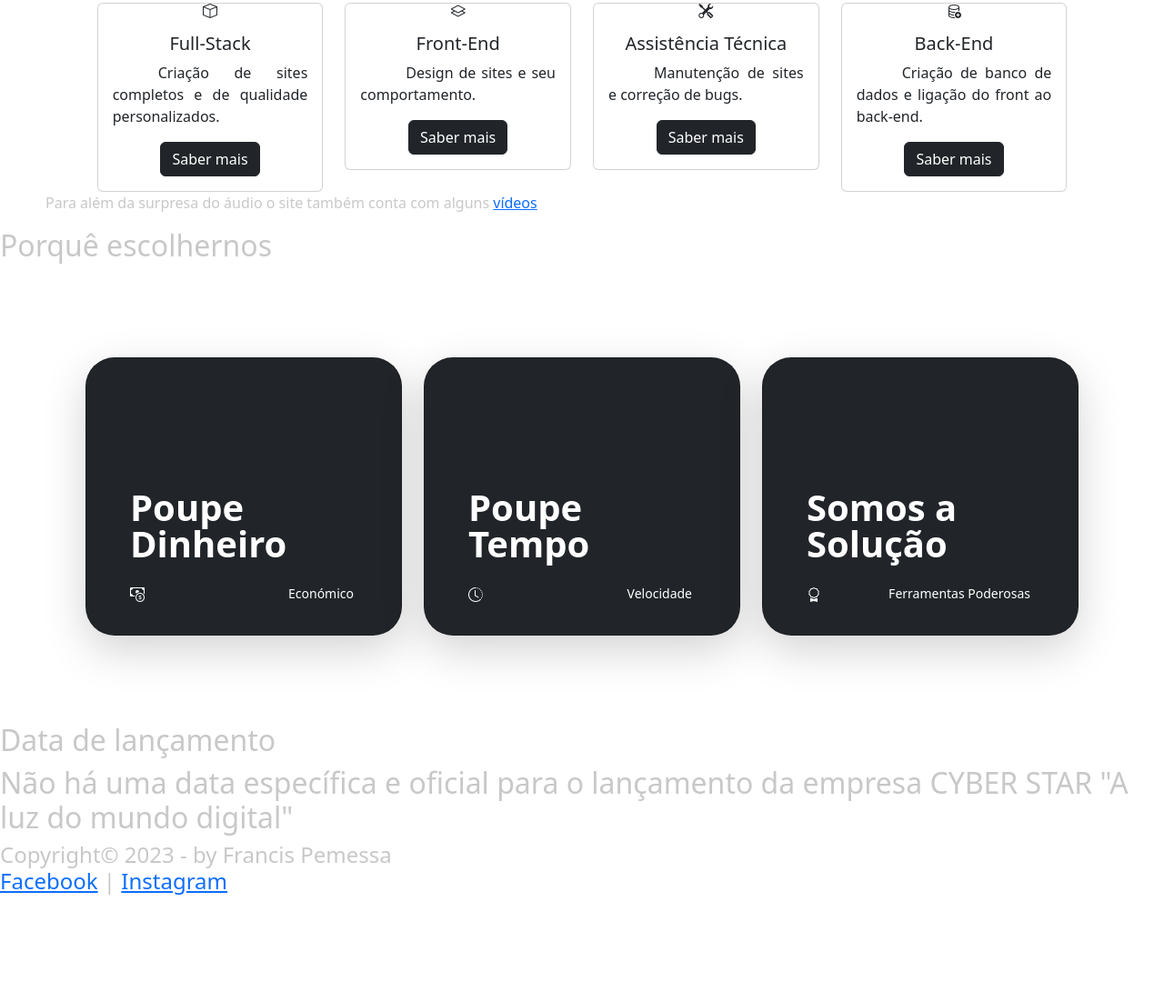
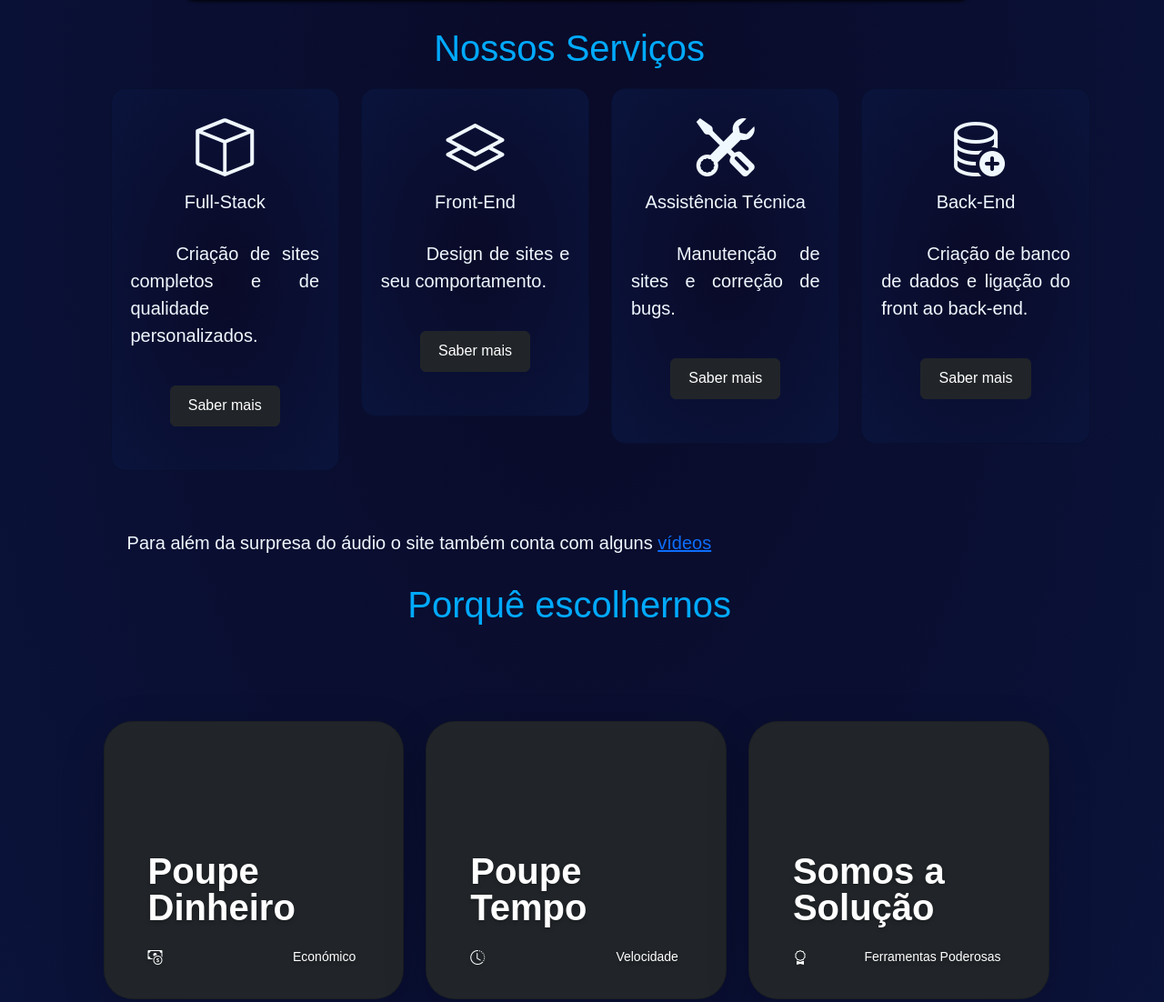
Before and after one commit to FrancisP100/Curso-HTML, a plain HTML site: page index.html in a window 1280 px wide. Shown: the part 1058-2160 px from the top of the page at 91% size. Before the commit the page ends 2050 px from the top, so only its background shows below. Drawn offline with nearby package versions, Linux system fonts and the light colour scheme; files that its build step writes are made by us from their sources; a web font is replaced by a local one.

Commit message:
estilos actualizados com Bootstrap
CSS com Bootstrap

```diff
--- a/estilos.css
+++ b/estilos.css
@@ -1,25 +1,77 @@
 @charset "UTF-8";
+@font-face {
+  font-family: 'Fontelogo';
+  src: url(../fonts/FontsFree-Net-Montserrat-Medium-1.ttf);
 
-body{
-
-    color: rgba(200,200,200,1);
 }
+body
+  {
+    color: aliceblue;
+    font-family: Arial, Helvetica, sans-serif;
+    background: radial-gradient(rgb(10,10,40),rgb(10,20,60));
+  }
+  header ul#head_ul li a
+  {
+    color:aliceblue;
+  }
+    header ul#head_ul li a:hover
+      {
+        color: #a0a7ae;
+      }
+        header ul#head_ul li#comprar_li:hover a
+          {
+            color:#ffffff;
+          }
+  section#corpo {
+    display: block;
+    position: relative;
+    width: 85%;
+    margin-left: 7%;
+  }
+  h2.h2principal
+  {
+    color:#00aaff;
+    margin-top: 2%;
+    text-align: center;
+    font-size: 50px;
+    font-family: 'Fontelogo', sans-serif;
+  }
+  h2.h2tema
+  {
+    color:#00aaff;
+    font-size: 30pt;
+    text-align: center;
+    font-family: 'Fontelogo', sans-serif;
+    padding-top: 13px;
+    padding-right: 15px;
+  }
 
   p{
     text-align:justify;
     text-indent: 50px;
+    font-size: 20px;
+  }
+  p.txt1 {
+    font-size: 20px;
+    padding-right: 10px;
 
   }
+
 
   /*Formatação de imagens com legendas*/
 
   figure.foto-legenda {
+      margin-top: 20px;
+      margin-left: 10%;
       position: relative;
-      border: 8px solid red;
+      width: 80%;
+      border: 8px solid aliceblue;
+      border-radius: 1em;
       box-shadow: 1px 1px 4px black;
   }
 
   figure.foto-legenda img {
+  border-radius: .90em;
   width: 100%;
   height: 100%;
 
@@ -28,7 +80,7 @@ body{
     opacity: 0%;
     position: absolute;
     top: 0px;
-    background-color: rgba(255,255,255,.6);
+    background-color: rgba(50,50,50,.5);
     color: black;
     width: 100%;
     height: 100%;
@@ -36,8 +88,74 @@ body{
     box-sizing: border-box;
     transition: opacity 1s;
   }
-
+  figure.foto-legenda figcaption h1{
+    padding-top: 50px;
+    text-indent: 40px;
+    font-size: 20pt;
+    font-family: 'Fontelogo', sans-serif;
+  }
+  figure.foto-legenda figcaption h3{
+    padding-top: 20px;
+    padding-left: 40px;
+    font-size: 15pt;
+    font-family: 'Fontelogo', sans-serif;
+  }
   figure.foto-legenda:hover figcaption {
     opacity: 1;
 
   }
+  #mini-banners{
+    align-items: center;
+    margin-top: 20px;
+    margin-bottom: 4em;
+    margin-left: 2em;
+    width: 99%;
+}
+
+#mini-banners .card{
+    background:radial-gradient(rgb(10,10,40),rgb(10,20,60));
+    padding: 2em 0.3em;
+    border-radius: 1em;
+
+}
+#mini-banners i{
+    color: aliceblue;
+    font-size: 4em;
+}
+#mini-banners .card-title{
+    color: aliceblue;
+    margin-bottom: 1.5em;
+
+}
+#mini-banners .card-text{
+    font-size: 15pt;
+    color:aliceblue;
+}
+
+#mini-banners .btn{
+    margin-top: 1.5em;
+    padding: 0.6em 1.2em ;
+}
+  footer#rodape {
+    clear: both;
+    border-top: #606060 1px solid;
+  }
+  footer#rodape h4 {
+    font-size: 12pt;
+    text-align: center;
+  }
+  footer#rodape a {
+    color: aliceblue;
+  }
+  .rounded-4 { border-radius: .5rem; }
+.rounded-5 { border-radius: 1rem; }
+
+.text-shadow-1 { text-shadow: 0 .125rem .25rem rgba(0, 0, 0, .25); }
+.text-shadow-2 { text-shadow: 0 .25rem .5rem rgba(0, 0, 0, .25); }
+.text-shadow-3 { text-shadow: 0 .5rem 1.5rem rgba(0, 0, 0, .25); }
+
+.card-cover {
+  background-repeat: no-repeat;
+  background-position: center center;
+  background-size: cover;
+}
```
